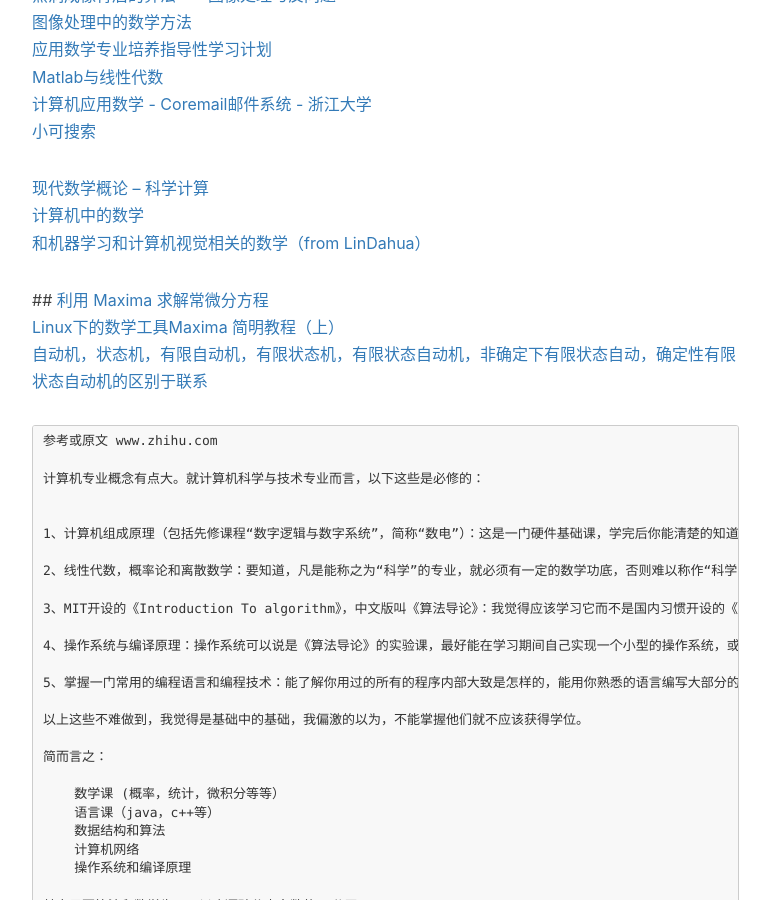
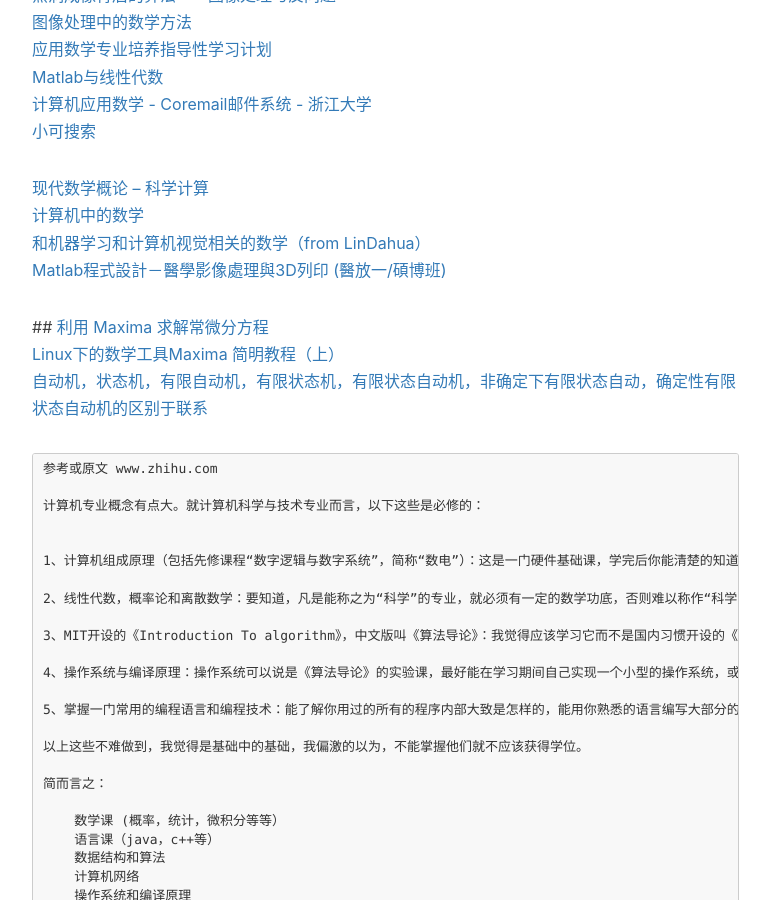
Before and after one commit to gary-robotics/dlward, a Jekyll site: the page built from _posts/2018-06-04-EKF-2018.markdown, in a window 1280 px wide and 900 px high, scrolled down 808 px. Shown: the whole window, without its empty margins (233-1003 px from the left). Built offline with Jekyll 4.4.1, drawn with Linux system fonts in a browser that asks for light colours; nearby versions of some CDN libraries; comment, search, counter and statistics services are not loaded.

Commit message:
Update 2018-06-04-EKF-2018.markdown

```diff
--- a/_posts/2018-06-04-EKF-2018.markdown
+++ b/_posts/2018-06-04-EKF-2018.markdown
@@ -28,7 +28,7 @@ tags:                               #标签
 [现代数学概论 – 科学计算 ](http://www.math.zju.edu.cn:8080/xlhu/sc.html)
 [计算机中的数学](http://list.youku.com/albumlist/show?id=19465801&ascending=1&page=1)
 [和机器学习和计算机视觉相关的数学（from LinDahua）](http://blog.sciencenet.cn/blog-240720-284694.html)
-
+[Matlab程式設計－醫學影像處理與3D列印 (醫放一/碩博班) ](http://www.ym.edu.tw/~cflu/CFLu_course_matlabimage.html)
 
 ##
 [利用 Maxima 求解常微分方程](https://blog.csdn.net/liyuanbhu/article/details/7585405)
```
